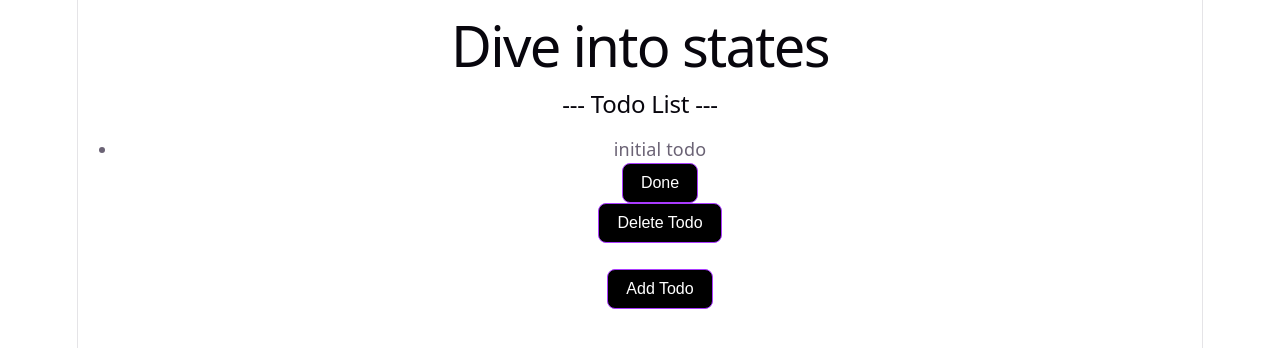
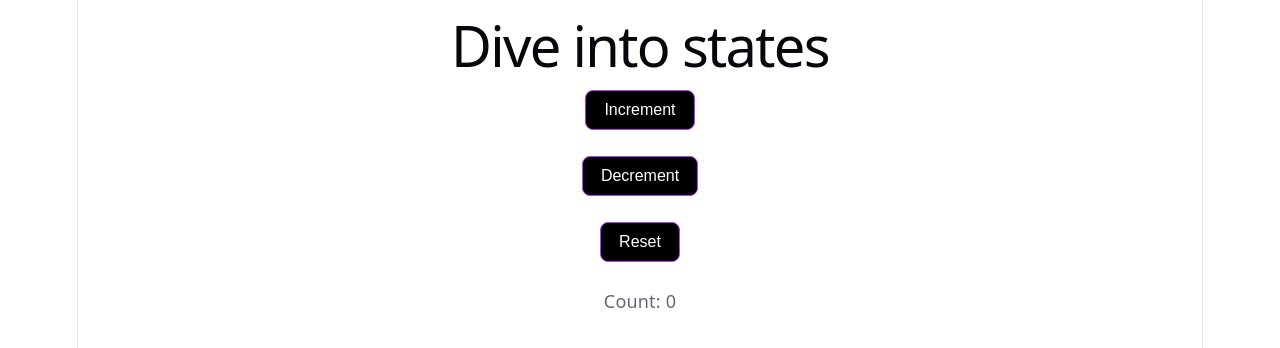
Before and after one commit to Abdulqadir-B/react.js, a React (Vite) app in the folder state-demo/: page / in a window 1280 px wide. Shown: the top 348 px of the page. Built offline with nearby package versions, Linux system fonts and the light colour scheme.

Commit message:
new hook : useReducer

```diff
--- a/state-demo/src/App.jsx
+++ b/state-demo/src/App.jsx
@@ -1,7 +1,8 @@
 // import { Count } from "./Count"
 // import { Login } from "./Login"
-import { TodoList } from "./TodoList"
+//import { TodoList } from "./TodoList"
 //import { UserProfile } from "./UserProfile"
+import { CounterWithUseReducer } from "./CounterWithUseReducer";
 
 function App() {
 
@@ -10,8 +11,9 @@ function App() {
      <h1>Dive into states</h1>
      {/* <Count/>
      <Login/>
-     <UserProfile/> */}
-     <TodoList/>
+     <UserProfile/>
+     <TodoList/>*/}
+     < CounterWithUseReducer/>
     </>
   )
 }
--- /dev/null
+++ b/state-demo/src/CounterWithUseReducer.jsx
@@ -0,0 +1,25 @@
+import { useReducer } from "react";
+
+const initialCount = 0;
+
+const countReducer = (state, action) => {
+
+    if(action === "inc") return state + 1;
+
+    else if(action === "dec") return state - 1;
+
+    return initialCount;
+}
+
+export const CounterWithUseReducer = () => {
+    const [state, dispatch] = useReducer(countReducer, initialCount)
+
+    return <>
+        <button onClick={() => dispatch("inc")}>Increment</button> <br />
+        <button onClick={() => dispatch("dec")}>Decrement</button> <br />
+        <button onClick={() => dispatch("reset")}>Reset</button> <br />
+        <p>Count: {state} </p>
+    </>
+}
+
+// useReducer works somewhat similar like reduce() func of js but accepts different arguments like countReducer and initialCount
```
